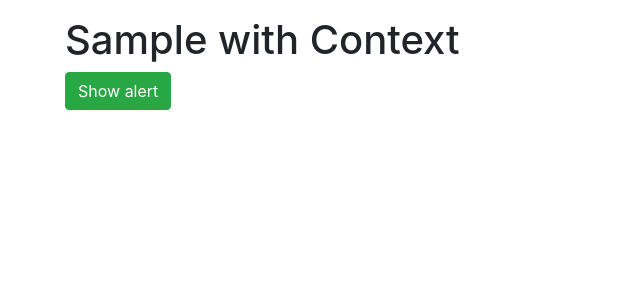
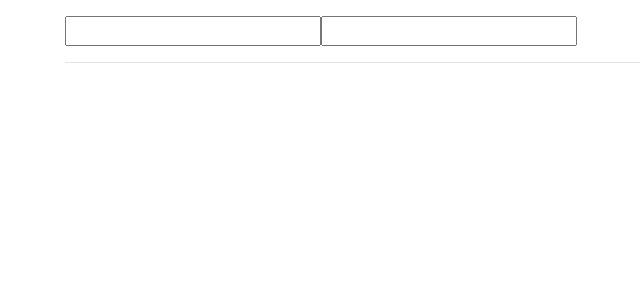
Before and after one commit to Lerik13/react-hooks-examples, a React (Create React App) app: page / in a window 1280 px wide. Shown: the top 300 px of the page, without its empty margins (20-660 px from the left). Built offline with nearby package versions, Linux system fonts and the light colour scheme.

Commit message:
hook custom

```diff
--- a/src/App.js
+++ b/src/App.js
@@ -1,17 +1,23 @@
-import React from 'react';
-import Main from './Main';
-import Alert from './alert/Alert';
-import { AlertProvider } from './alert/AlertContext';
+import React, { useState } from 'react';
 
 function App() {
+	const [name, setName] = useState('');
+	const [lastName, setLastName] = useState('');
+
+	const changeHandler = event => {
+		setName(event.target.value)
+	};
+	const lastNameHandler = event => {
+		setLastName(event.target.value)
+	};
 
 	return (
-		<AlertProvider>
-			<div className={'container pt-3'}>
-				<Alert />
-				<Main />
-			</div>
-		</AlertProvider>
+		<div className={'container pt-3'}>
+			<input type='text' value={name} onChange={changeHandler} />
+			<input type='text' value={lastName} onChange={lastNameHandler} />
+			<hr />
+			<h1>{name} {lastName}</h1>
+		</div>
 	);
 }
 
```
